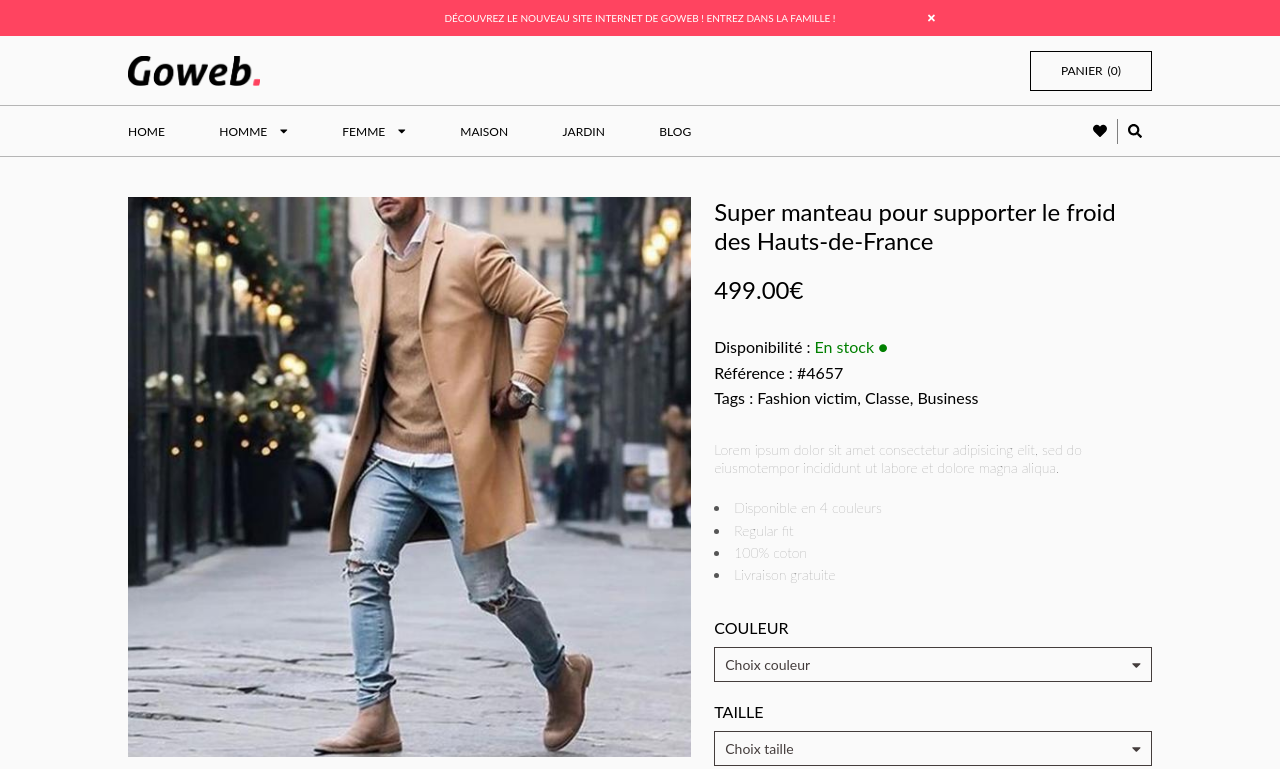
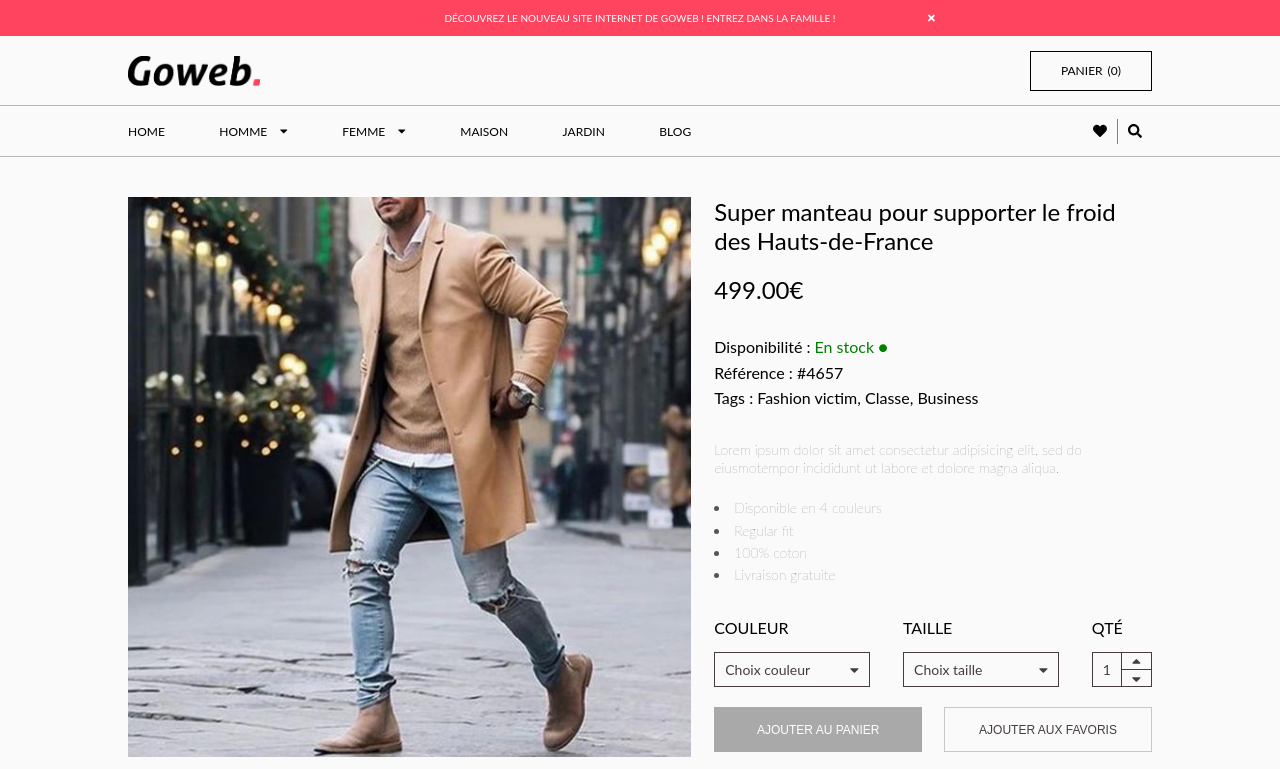
Before and after one commit to Lucasbeneston/goweb_store, a React (Create React App) app: page / in a window 1280 px wide. Shown: the top 769 px of the page. Built offline with nearby package versions, Linux system fonts and the light colour scheme.

Commit message:
:iphone: Responsive item 100% :iphone:

```diff
--- a/src/components/atoms/Inputs/InputNumber/InputNumber.scss
+++ b/src/components/atoms/Inputs/InputNumber/InputNumber.scss
@@ -5,7 +5,7 @@
   width: fit-content;
 
   &_label {
-    position: absolute !important;
+    position: absolute;
     clip: rect(1px 1px 1px 1px); /* IE6, IE7 */
     clip: rect(1px, 1px, 1px, 1px);
     height: 1px;
@@ -19,7 +19,7 @@
       height: auto;
       font-size: 1.6rem;
       text-transform: uppercase;
-      margin-bottom: 10px;
+      margin-bottom: 15px;
     }
   }
 
--- a/src/components/atoms/Inputs/InputSelect/InputSelect.scss
+++ b/src/components/atoms/Inputs/InputSelect/InputSelect.scss
@@ -3,6 +3,10 @@
 
 .inputSelect {
   width: 100%;
+
+  @include media(tablet) {
+    margin-right: 7.5%;
+  }
 
   &_label {
     position: absolute;
@@ -19,7 +23,7 @@
       height: auto;
       font-size: 1.6rem;
       text-transform: uppercase;
-      margin-bottom: 10px;
+      margin-bottom: 15px;
     }
   }
 
--- a/src/components/molecules/ItemForm/ItemForm.jsx
+++ b/src/components/molecules/ItemForm/ItemForm.jsx
@@ -1,12 +1,24 @@
-import React from "react";
+import React, { useState, useEffect } from "react";
 import ItemFormMobile from "./ItemFormMobile/ItemFormMobile";
+import ItemFormDesktop from "./ItemFormDesktop/ItemFormDesktop";
 
 import "./ItemForm.scss";
 
 export default function ItemForm() {
+  const [isMobile, setIsMobile] = useState(window.innerWidth < 769);
+
+  const updateMedia = () => {
+    setIsMobile(window.innerWidth < 769);
+  };
+
+  useEffect(() => {
+    window.addEventListener("resize", updateMedia);
+    return () => window.removeEventListener("resize", updateMedia);
+  });
+
   return (
     <div className="itemForm">
-      <ItemFormMobile />
+      {isMobile ? <ItemFormMobile /> : <ItemFormDesktop />}
     </div>
   );
 }
--- /dev/null
+++ b/src/components/molecules/ItemForm/ItemFormDesktop/ItemFormDesktop.jsx
@@ -0,0 +1,129 @@
+import React, { useContext, useState, useEffect } from "react";
+import Items from "../../../../data/items";
+import { CartContext } from "../../../../contexts/CartContext/CartContext";
+import InputSelect from "../../../atoms/Inputs/InputSelect/InputSelect";
+import InputNumber from "../../../atoms/Inputs/InputNumber/InputNumber";
+
+import "./ItemFormDesktop.scss";
+
+export default function ItemFormDesktop() {
+  const { addItem } = useContext(CartContext);
+
+  const [isOpen, setIsOpen] = useState({ openColor: false, openSize: false });
+  const [isDisabled, setIsDisabled] = useState(true);
+  const [selectedValues, setSelectedValues] = useState({
+    id: null,
+    title: Items.title,
+    price: Items.price,
+    color: null,
+    size: null,
+    quantity: 1,
+    image: Items.images[0],
+    reference: Items.reference,
+  });
+
+  const { color, size, quantity } = selectedValues;
+
+  const disabled = () => {
+    if (color !== null && color !== "" && size !== null && size !== "") {
+      setIsDisabled(false);
+      setSelectedValues({
+        ...selectedValues,
+        id: `${selectedValues.size}${selectedValues.quantity}${selectedValues.color}`
+          .replace(" ", "")
+          .toLocaleLowerCase(),
+      });
+    } else {
+      setIsDisabled(true);
+    }
+  };
+
+  useEffect(() => {
+    disabled();
+    // eslint-disable-next-line react-hooks/exhaustive-deps
+  }, [color, size, quantity]);
+  return (
+    <>
+      <div className="itemFormDesktop_inputs">
+        <InputSelect
+          onClickEvent={() => {
+            setIsOpen({ ...isOpen, openColor: !isOpen.openColor });
+          }}
+          isOpen={isOpen.openColor ? "show" : ""}
+          onClickOption={(e) => {
+            setSelectedValues({
+              ...selectedValues,
+              color: e.target.value,
+            });
+          }}
+          id="selectColor"
+          label="Couleur"
+          selectedOption={color || "Choix couleur"}
+          defaultOption="Choix couleur"
+          array={Items.colors}
+        />
+
+        <InputSelect
+          onClickEvent={() => {
+            setIsOpen({ ...isOpen, openSize: !isOpen.openSize });
+          }}
+          isOpen={isOpen.openSize ? "show" : ""}
+          onClickOption={(e) => {
+            setSelectedValues({
+              ...selectedValues,
+              size: e.target.value,
+            });
+          }}
+          id="selectSize"
+          label="Taille"
+          selectedOption={size || "Choix taille"}
+          defaultOption="Choix taille"
+          array={Items.sizes}
+        />
+
+        <InputNumber
+          id="selectQuantity"
+          label="Qté"
+          onClickIncrease={() => {
+            if (quantity < 100) {
+              setSelectedValues({
+                ...selectedValues,
+                quantity: quantity + 1,
+              });
+            }
+          }}
+          onClickDecrease={() => {
+            if (quantity > 1) {
+              setSelectedValues({
+                ...selectedValues,
+                quantity: quantity - 1,
+              });
+            }
+          }}
+          defaultOption={quantity}
+        />
+      </div>
+
+      <div className="itemFormDesktop_buttons">
+        <button
+          onClick={() => {
+            addItem(selectedValues);
+          }}
+          className={`itemFormDesktop_buttons_buttonAddCart ${
+            isDisabled ? "disabled" : null
+          }`}
+          type="button"
+          disabled={isDisabled}
+        >
+          Ajouter au panier
+        </button>
+        <button
+          className="itemFormDesktop_buttons_buttonAddFavorite"
+          type="button"
+        >
+          Ajouter aux favoris
+        </button>
+      </div>
+    </>
+  );
+}
--- /dev/null
+++ b/src/components/molecules/ItemForm/ItemFormDesktop/ItemFormDesktop.scss
@@ -0,0 +1,46 @@
+@import "../../../_settings/variables";
+
+.itemFormDesktop {
+  width: 100%;
+
+  &_inputs {
+    width: 100%;
+    display: flex;
+  }
+
+  &_buttons {
+    width: 100%;
+    display: flex;
+    justify-content: space-between;
+
+    &_buttonAddCart {
+      width: 47.5%;
+      height: 45px;
+      background-color: $grey;
+      color: white;
+      border: none;
+      text-transform: uppercase;
+      outline: none;
+      font-size: 1.2rem;
+      cursor: pointer;
+
+      &.disabled {
+        background-color: darkgray;
+        cursor: not-allowed;
+      }
+    }
+
+    &_buttonAddFavorite {
+      width: 47.5%;
+      height: 45px;
+      background-color: $off-white;
+      color: $grey;
+      border: none;
+      text-transform: uppercase;
+      outline: none;
+      border: 1px solid $light-grey;
+      font-size: 1.2rem;
+      cursor: pointer;
+    }
+  }
+}
```
Also changed, not shown: 1 other file (tests, documents, lock files or other folders).
